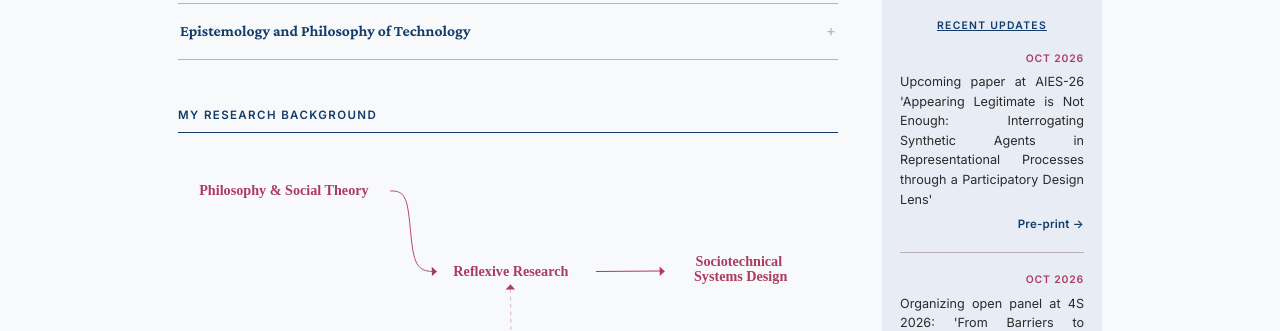
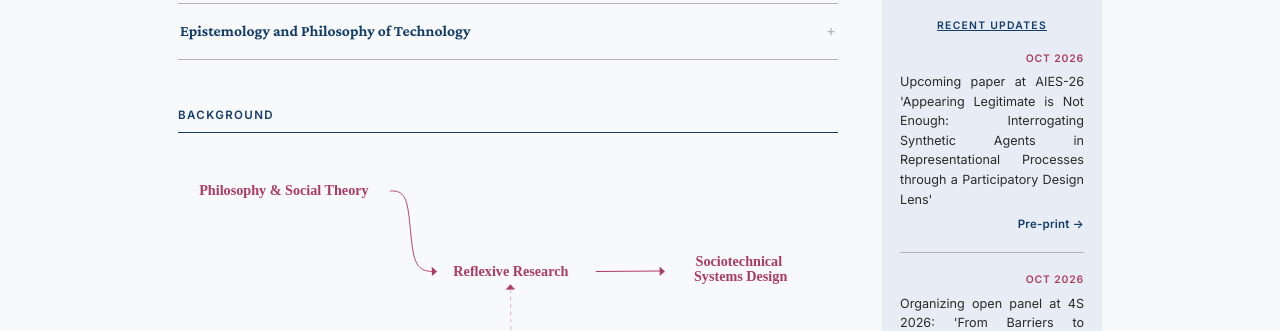
Before and after one commit to adityanayak-info/adityanayak-info.github.io, a Jekyll site: the page built from index.md, in a window 1280 px wide and 900 px high, scrolled down 895 px. Shown: the part 152-483 px from the top of the window. Built offline with Jekyll 4.4.1, drawn with Linux system fonts in a browser that asks for light colours.

Commit message:
Rename section 'My Research Background' to 'Background'

```diff
--- a/index.md
+++ b/index.md
@@ -72,7 +72,7 @@ My work develops <em>participatory design for responsible technologies</em> acro
 </div>
 
 
-## My Research Background
+## Background
 
 <!-- ═══════════════════════════════════════════════════════════
      CAREER PATH — edit stage-name and stage-inst text below.
```
